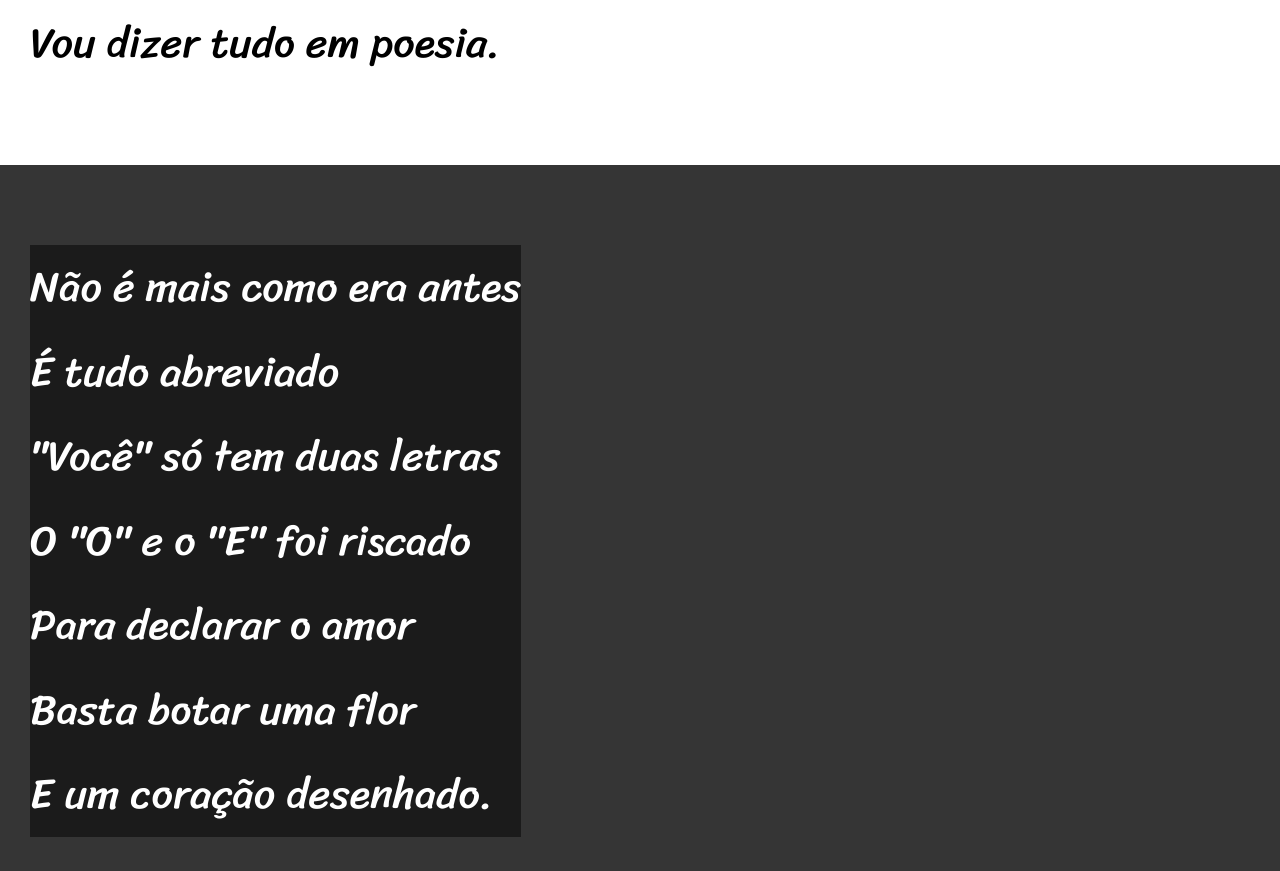
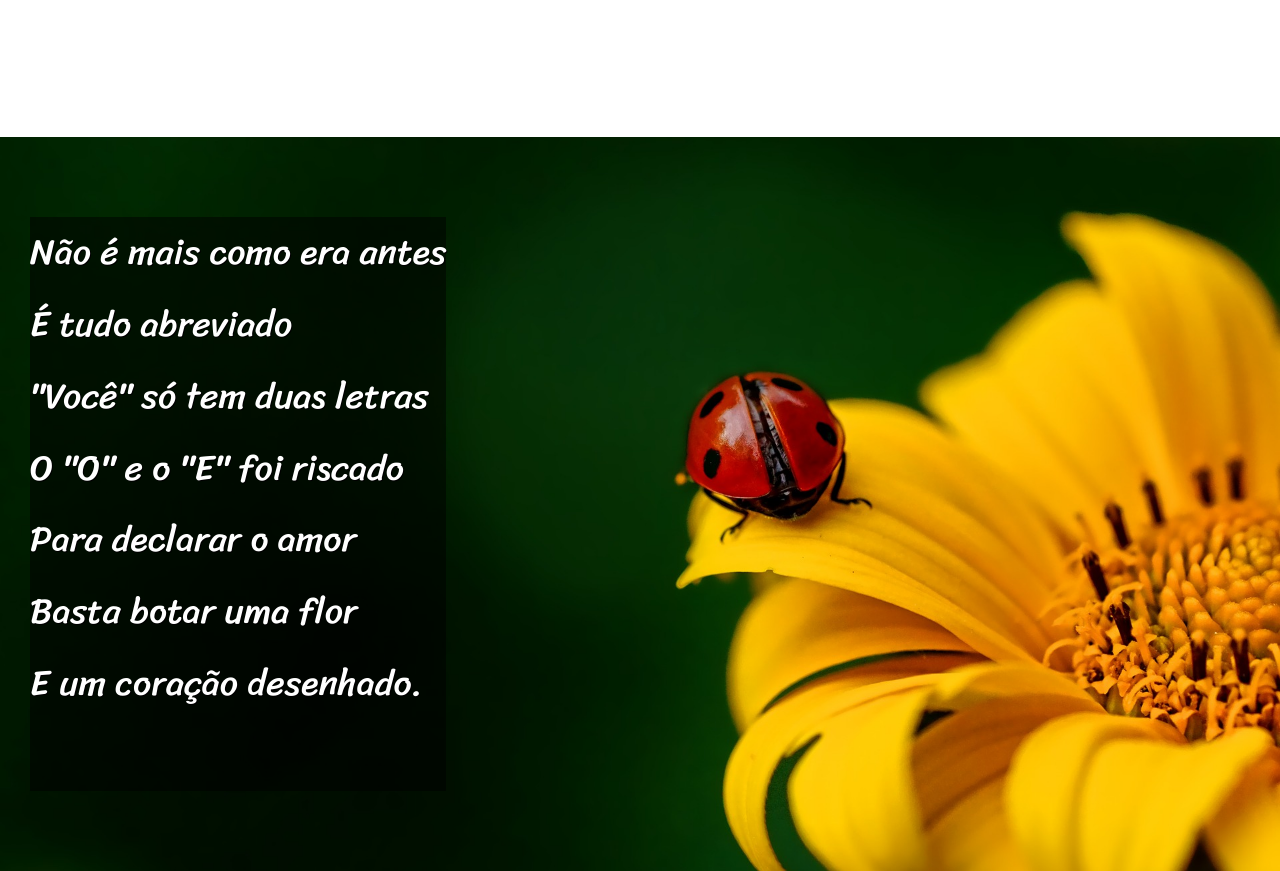
Before and after one commit to Pedrinnsxs/html-css, a plain HTML site: page exercicios/desafio/d2/index.html in a window 1280 px wide. Shown: the part 840-1711 px from the top of the page. Drawn offline with Linux system fonts and the light colour scheme.

Commit message:
terminei meu d12

```diff
--- a/exercicios/desafio/d2/index.html
+++ b/exercicios/desafio/d2/index.html
@@ -27,7 +27,7 @@
 
 
 
-<section class="imagem">
+<section class="imagem" id="img01">
     <p>
         Não é mais como era antes <br>
         É tudo abreviado <br>
@@ -67,7 +67,7 @@
 
 
 
-<section class="imagem">
+<section class="imagem" id="img02">
     <p>
         Tenho saudade das cartas <br>
         Escritas com a própria mão <br>
--- a/exercicios/desafio/d2/style.css
+++ b/exercicios/desafio/d2/style.css
@@ -32,11 +32,11 @@
     padding-top: 50px;
     font-variant: small-caps;
     font-family: var(--fonte2);
-    font-size: 9.5vw;
+    font-size: 8.5vw;
   }
    header > p {
     padding-bottom: 50px;
-    font-size: 1.1em;
+    font-size: 1.3em;
 
    }
   a {
@@ -62,21 +62,47 @@
     line-height: 2em;
     padding-left: 30px;
     font-family: var(--fonte3);
-    font-size: 3.3vw;
+    font-size: 2.8vw;
 
   }
 
+  section > p {
+    padding-bottom: 2em;
+  }
+
   section.imagem > p {
-    background-color: rgba(0, 0, 0, 0.486);
+    background-color: rgba(0, 0, 0, 0.514);
     display: inline-block;
+    text-shadow: 1px 1px 0px black;
+
+
   }
 
   section.normal {
     background-color: white;
     color: black;
   }
+
   section.imagem {
     background-color: rgb(53, 53, 53);
     color: white;
+    box-shadow: inset, 6px, 6px, 13px, black;
+
 
   }
+
+  section#img01 {
+    background-image: url(imagens/background001.jpg);
+    background-position: right center;
+    background-size: cover;
+    background-attachment: fixed;
+
+
+  }
+
+  section#img02 {
+    background-image: url(imagens/background002.jpg);~
+    background-size: cover;
+    background-attachment: fixed;
+
+  }
```
